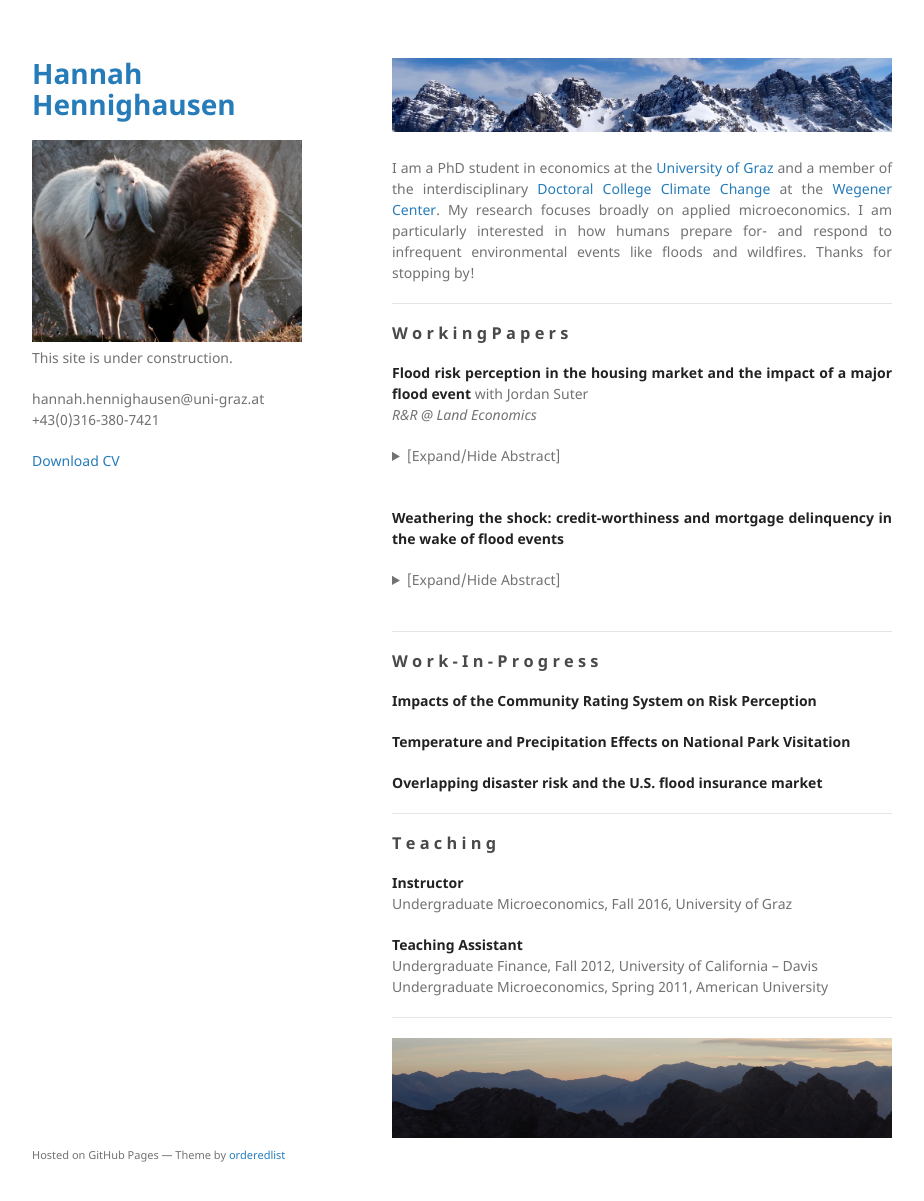
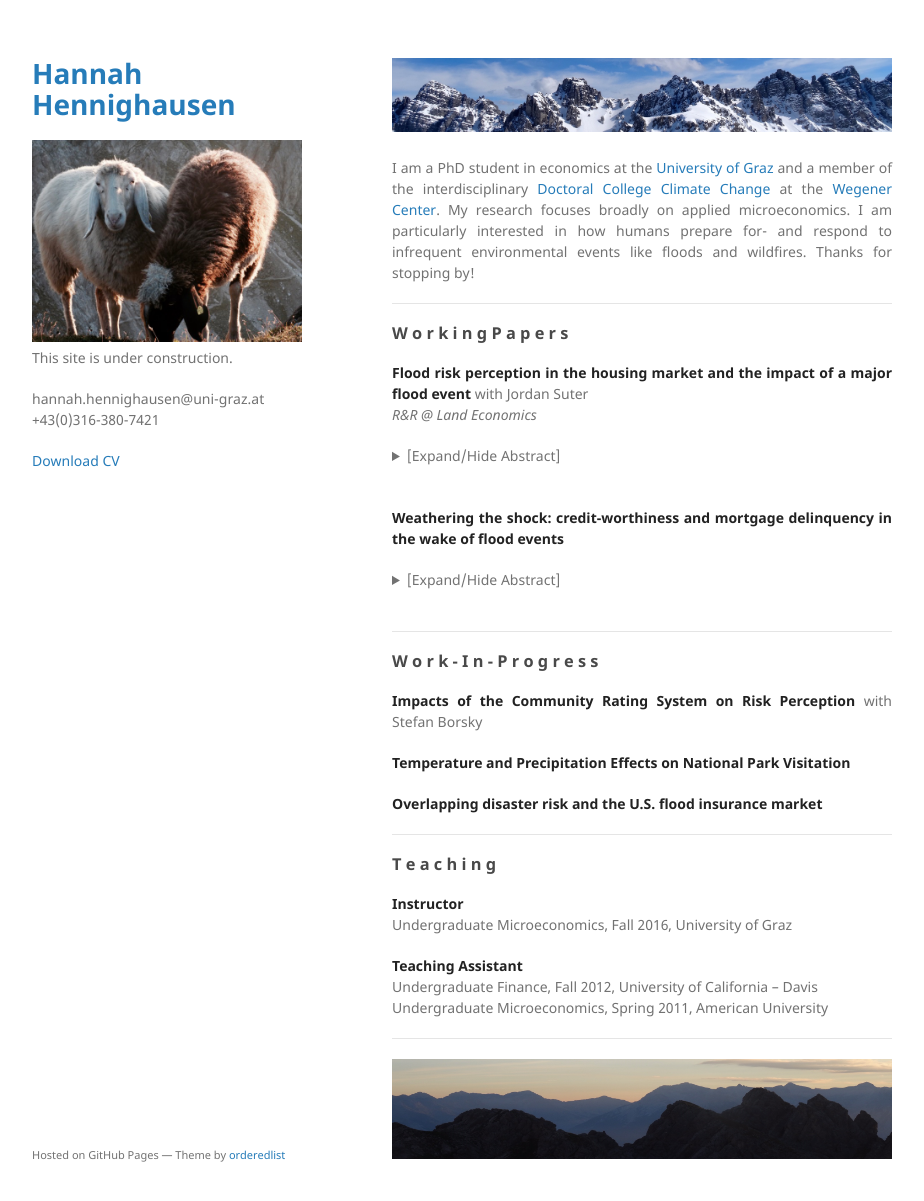
Before and after one commit to hannahhennighausen/hannahhennighausen.github.io, a Jekyll site: the page built from index.md, in a window 1280 px wide and 1234 px high. Shown: the top 1201 px of the window, without its empty margins (178-1102 px from the left). Built offline with Jekyll 4.4.1, drawn with Linux system fonts in a browser that asks for light colours.

Commit message:
Update index.md

```diff
--- a/index.md
+++ b/index.md
@@ -37,7 +37,7 @@ Linking individual financial outcomes with flood events provides insights into t
 
 ### W o r k - I n - P r o g r e s s
 
-**Impacts of the Community Rating System on Risk Perception** <br />
+**Impacts of the Community Rating System on Risk Perception** with Stefan Borsky <br />
 
 **Temperature and Precipitation Effects on National Park Visitation** <br />
 
```
